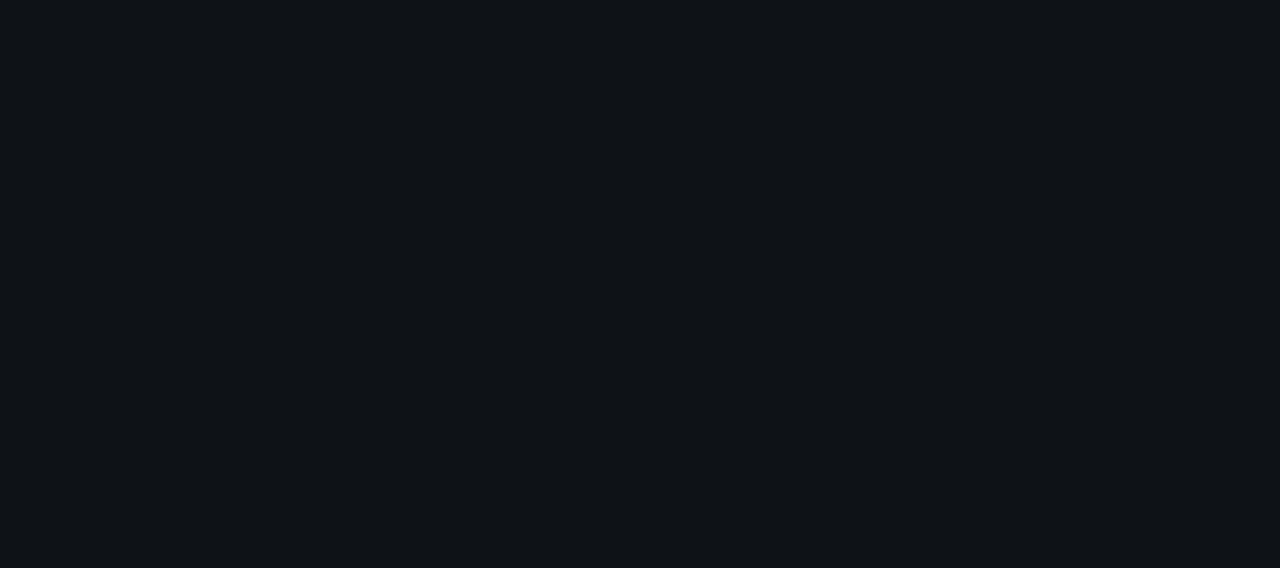
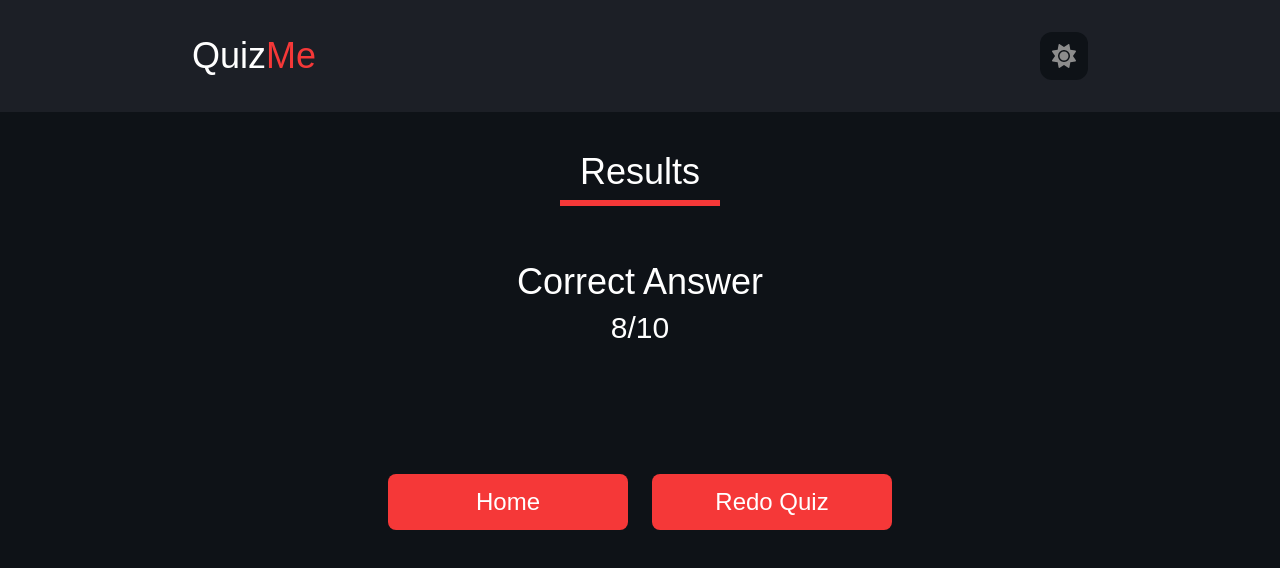
Before and after one commit to LorenzCastillo/QuizMe, a React (Vite) app: page /1/1/1/results in a window 1280 px wide. Before the commit this address had no page. Shown: the top 568 px of the page. Built offline with nearby package versions, Linux system fonts and the light colour scheme; a web font is replaced by a local one.

Commit message:
Results Page layout done

```diff
--- a/src/App.jsx
+++ b/src/App.jsx
@@ -8,6 +8,7 @@ import { useRoutes } from "react-router-dom";
 import { useState } from "react";
 import DifficultyPage from "./pages/DifficultyPage";
 import QuizPage from "./pages/QuizPage";
+import ResultsPage from "./pages/ResultsPage";
 const App = () => {
 
 	const [quizData, setQuizData] = useState([]);
@@ -40,6 +41,13 @@ const App = () => {
 			<QuizContext.Provider value={{ quizData, setQuizData }}>
 				<QuizPage />
 			</QuizContext.Provider>
+		},
+		{
+			path: "/:category/:questions/:difficulty/results",
+			element:
+			<QuizContext.Provider value={{ quizData, setQuizData }}>
+				<ResultsPage />
+			</QuizContext.Provider>
 		}
 	]);
 
--- /dev/null
+++ b/src/pages/ResultsPage.jsx
@@ -0,0 +1,29 @@
+// Local Imports
+import Navbar from "../components/Navbar";
+
+const ResultsPage = () => {
+	return (
+		<>
+			<Navbar/>
+			<div className="flex flex-col w-full my-10 items-center">
+				<h1 className="font-alte-bold text-4xl text-white">Results</h1>
+				<div className="w-40 h-1.5 bg-custom-red mt-2"/>
+
+				<h1 className="text-white text-4xl font-alte-bold mt-14">Correct Answer</h1>
+				<p className="text-white text-3xl font-alte-bold mt-2">8/10</p>
+
+				<div className="flex flex-row gap-6 mt-32">
+					<div className="flex w-60 h-14 bg-custom-red rounded-lg items-center justify-center">
+						<p className="text-white text-2xl font-alte-bold">Home</p>
+					</div>
+
+					<div className="flex w-60 h-14 bg-custom-red rounded-lg items-center justify-center">
+						<p className="text-white text-2xl font-alte-bold">Redo Quiz</p>
+					</div>
+				</div>
+			</div>
+		</>
+	);
+};
+
+export default ResultsPage;
```
